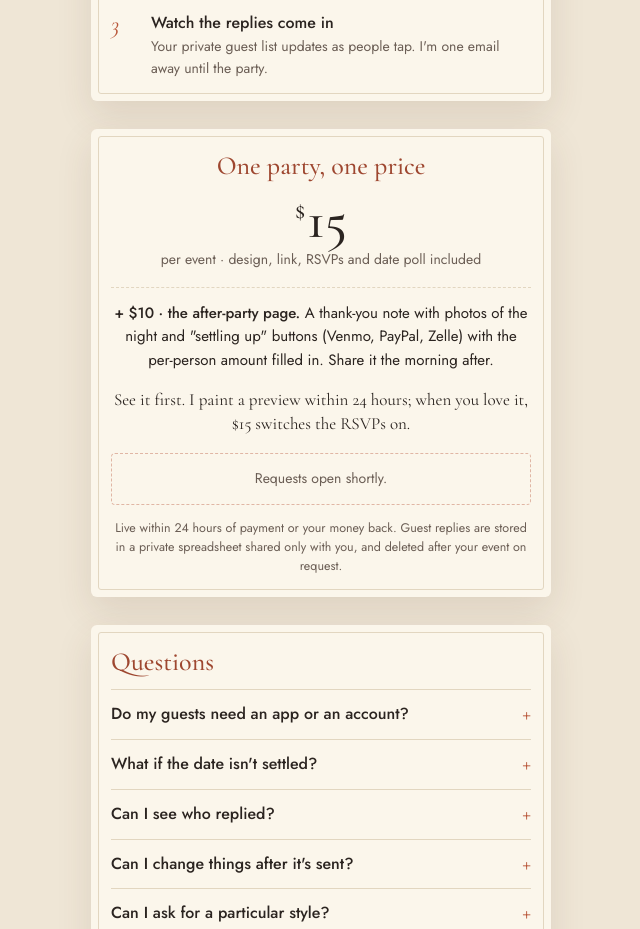
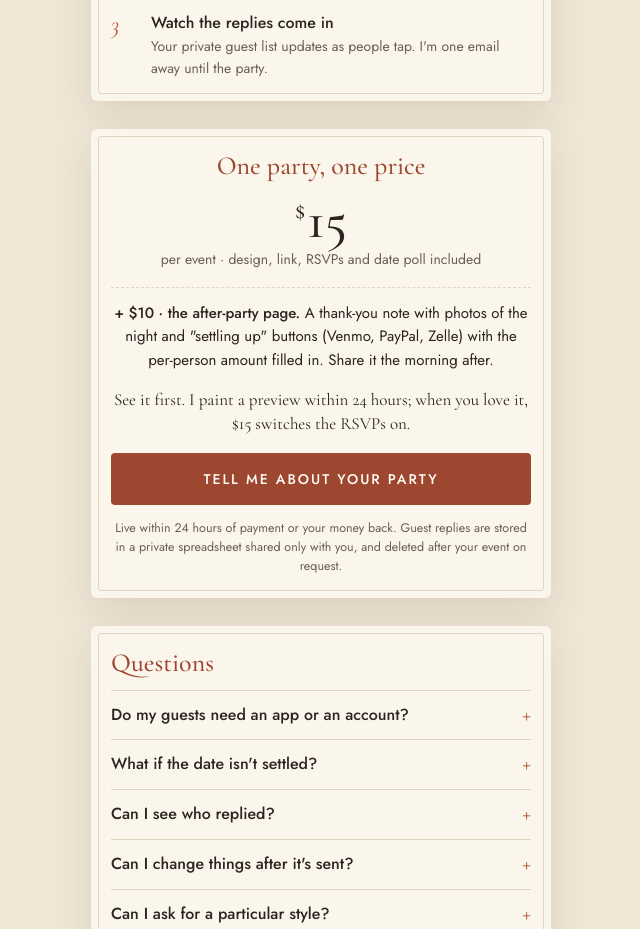
Before and after one commit to 1294962213sh/1294962213sh.github.io, a plain HTML site: page invites/index.html in a window 1280 px wide. Shown: the part 3084-4013 px from the top of the page, without its empty margins (319-959 px from the left). Drawn offline with nearby package versions, Linux system fonts and the light colour scheme.

Commit message:
Storefront: send party requests to Formspree
aCo-Authored-By: Claude Opus 5.5 <noreply@anthropic.com>
Claude-Session: https://claude.ai/code/session_01PZx2BRafX3ywfKzdrbk4P2

```diff
--- a/invites/index.html
+++ b/invites/index.html
@@ -440,7 +440,7 @@
 /* ========= SETTINGS — edit these ========= */
 const SETTINGS = {
   // Where requests go. Set ONE of these:
-  formEndpoint: "",  // Formspree endpoint, e.g. "https://formspree.io/f/xabcdefg" (requests arrive by email, nothing public)
+  formEndpoint: "https://formspree.io/f/xyeevpaz",  // Formspree endpoint, e.g. "https://formspree.io/f/xabcdefg" (requests arrive by email, nothing public)
   requestEmail: "",  // or an email address: "Send" opens the visitor's mail app with the answers filled in
   orderUrl: "",      // optional: a Gumroad link for people who'd rather pay first
   etsyUrl: "",       // optional: the Etsy listing link
```
